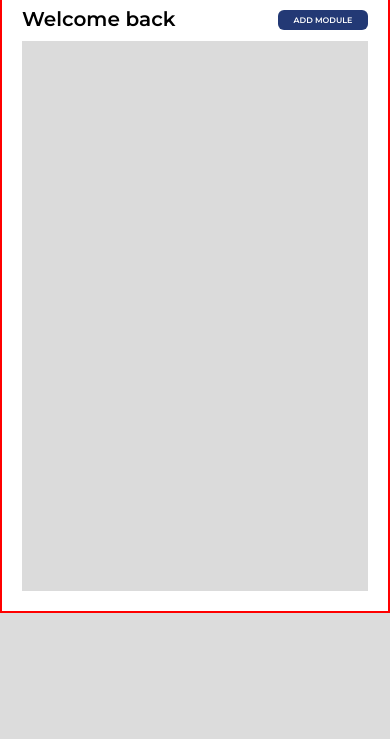
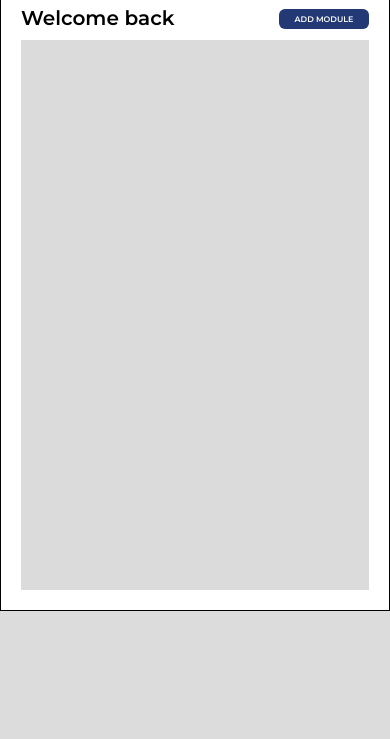
Before and after one commit to Lanrayy/grade-calculator, a plain HTML site: page index.html in a window 390 px wide. Shown: the part 105-844 px from the top of the page. Drawn offline with Linux system fonts and the light colour scheme.

Commit message:
Minor changes to body style

```diff
--- a/styles.css
+++ b/styles.css
@@ -353,6 +353,7 @@ input:focus {
 @media only screen and (max-width: 400px) {
   body {
     width: 100%;
+    height: 100%;
   }
 
   .button {
@@ -369,10 +370,6 @@ input:focus {
     font-size: 10px;
     height: 20px;
     border-radius: 5px;
-  }
-
-  .main-container {
-    border: 2px solid red;
   }
 
   .dashboard-header {
```
